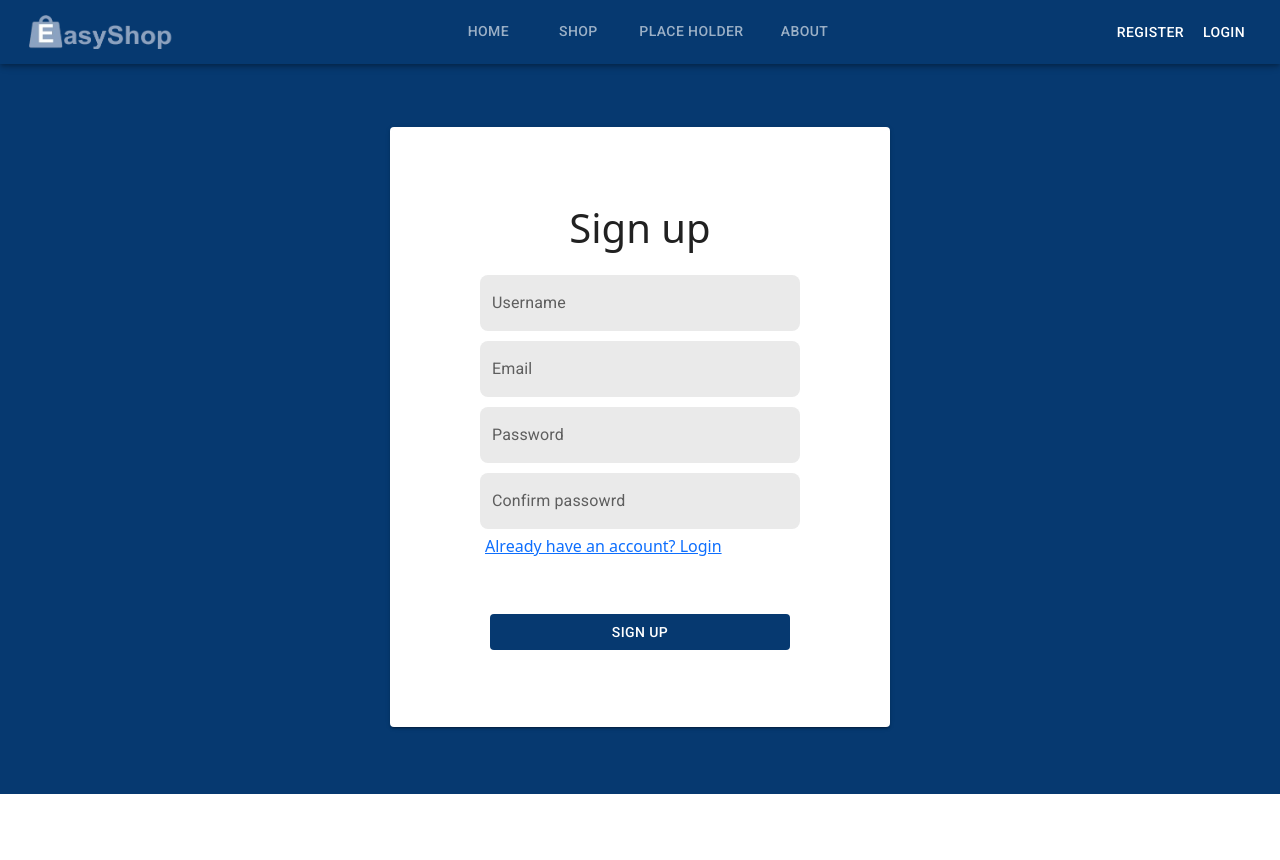
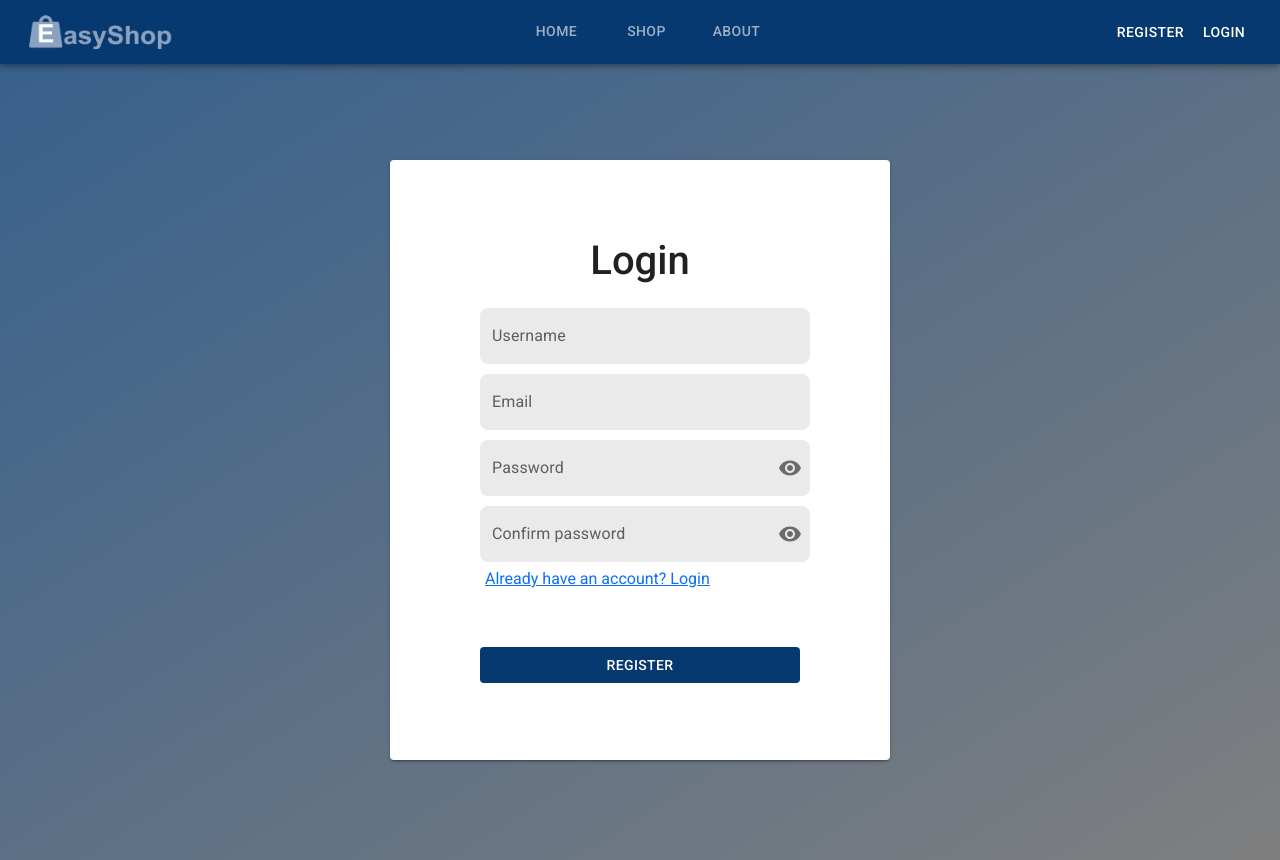
Before and after one commit to fahd209/Easyshop-E-commerce-advanced, a React (Create React App) app in the folder easyshop-client-react/: page /register in a window 1280 px wide. Before the commit the page ends 800 px from the top, so only its background shows below. Built offline with nearby package versions, Linux system fonts and the light colour scheme.

Commit message:
Built and styled login/register form pages

```diff
--- a/easyshop-client-react/src/components/home/Banner.jsx
+++ b/easyshop-client-react/src/components/home/Banner.jsx
@@ -1,6 +1,7 @@
 import React from 'react'
 import { Link } from 'react-router-dom';
 import { Button } from '@mui/material';
+import BannerPhotoGallery from './BannerPhotoGallery';
 const Banner = () => {
   return (
     <div style={{ backgroundColor: '#C0C0C0', fontFamily: 'Roboto, sans-serif'}}>
--- /dev/null
+++ b/easyshop-client-react/src/components/home/BannerPhotoGallery.jsx
@@ -0,0 +1,34 @@
+import React from 'react'
+
+const BannerPhotoGallery = () => {
+  return (
+        <div id="carouselExampleIndicators" class="carousel slide" data-ride="carousel">
+            <ol class="carousel-indicators">
+                <li data-target="#carouselExampleIndicators" data-slide-to="0" class="active"></li>
+                <li data-target="#carouselExampleIndicators" data-slide-to="1"></li>
+                <li data-target="#carouselExampleIndicators" data-slide-to="2"></li>
+            </ol>
+            <div class="carousel-inner">
+                <div class="carousel-item active">
+                <img class="d-block w-100" src="..." alt="First slide"/>
+                </div>
+                <div class="carousel-item">
+                <img class="d-block w-100" src="..." alt="Second slide"/>
+                </div>
+                <div class="carousel-item">
+                <img class="d-block w-100" src="..." alt="Third slide"/>
+                </div>
+            </div>
+            <a class="carousel-control-prev" href="#carouselExampleIndicators" role="button" data-slide="prev">
+                <span class="carousel-control-prev-icon" aria-hidden="true"></span>
+                <span class="sr-only">Previous</span>
+            </a>
+            <a class="carousel-control-next" href="#carouselExampleIndicators" role="button" data-slide="next">
+                <span class="carousel-control-next-icon" aria-hidden="true"></span>
+                <span class="sr-only">Next</span>
+            </a>
+        </div>
+  )
+}
+
+export default BannerPhotoGallery
--- a/easyshop-client-react/src/components/navigationBar/DrawerComp.jsx
+++ b/easyshop-client-react/src/components/navigationBar/DrawerComp.jsx
@@ -14,8 +14,8 @@ import { DisplaySettings } from '@mui/icons-material';
 
     const DrawerComp = () => {
     const [openDrawer, setOpenDrawer] = useState(false);
-    const PAGES = ["Home", "Shop", "Place holder", "About", "Register", "Login"]
-    const PATHS = ["/", "/shop", "/place holder", "/about", "/register", "/login"]
+    const PAGES = ["Home", "Shop", "About", "Register", "Login"]
+    const PATHS = ["/", "/shop", "/about", "/register", "/login"]
 
 
   return (
--- a/easyshop-client-react/src/components/navigationBar/NavigationBar.jsx
+++ b/easyshop-client-react/src/components/navigationBar/NavigationBar.jsx
@@ -7,8 +7,7 @@ import DrawerComp from './DrawerComp';
 const routes = {
     "/":0,
     "/shop":1,
-    "/place holder": 2,
-    "/about":3
+    "/about":2
   }
 const NavigationBar = () => {
     const location = useLocation(); // getting the route
@@ -44,7 +43,6 @@ const NavigationBar = () => {
                 >
                   <Tab label='home' component={Link} to='/' />
                   <Tab label='Shop' component={Link} to='/shop' />
-                  <Tab label='place holder' component={Link} />
                   <Tab label='about' component={Link} to='/about' />
                 </Tabs>
                 <Button onClick={(e) => setValue()} color='inherit' component={Link} to='/register' sx={{marginLeft: 'auto'}}>Register</Button>
--- a/easyshop-client-react/src/components/registerAndLogin/Login.jsx
+++ b/easyshop-client-react/src/components/registerAndLogin/Login.jsx
@@ -1,9 +1,117 @@
-import React from 'react'
+import React, { useState } from 'react'
+import './register.css'
+import './login.css'
+import { Button, Paper, TextField, styled } from '@mui/material'
+import { Link } from 'react-router-dom'
+import IconButton from '@mui/material/IconButton';
+import InputAdornment from '@mui/material/InputAdornment';
+import Visibility from '@mui/icons-material/Visibility';
+import VisibilityOff from '@mui/icons-material/VisibilityOff';
+
+const CustomTextField = styled(TextField)({
+  '& .MuiFilledInput-root': {
+    borderRadius: '8px',
+    backgroundColor: '#eaeaea',
+  },
+  '& .MuiFilledInput-root:before': {
+    borderBottom: 'none',
+  },
+  '& .MuiFilledInput-root:after': {
+    borderBottom: 'none',
+  },
+  '& .MuiFilledInput-root:hover:not(.Mui-disabled):before': {
+    borderBottom: 'none',
+  },
+  margin: '5px',
+  width: '100%', // Add this line to set width to 100%
+});
+
 
 const Login = () => {
+  const [formInfo, setFormInfo] = useState({
+    username: '',
+    password: ''
+  })
+
+  const [showPassword, setShowPassword] = useState(false);
+
+  const handleClickShowPassword = () => setShowPassword((show) => !show);
+
+  const handleMouseDownPassword = (event) => {
+    event.preventDefault();
+  };
+
+  const handleFormChange = (e) => {
+    const {name, value} = e.target;
+    setFormInfo({
+      ...formInfo,
+      [name]:value
+    })
+  }
+
   return (
-    <div style={{marginTop: '150px'}}>
-      <h1>Login</h1>
+    <div className='LoginPage'>
+      <Paper elevation={2} className='form-paper' sx={{ backgroundColor: 'f0f0f0' }} >
+        <form className='loginForm' >
+          <h1>Login</h1>
+          <div className='text-field'>
+            <CustomTextField
+              id="username-input"
+              label="Username"
+              type="input"
+              name='username'
+              value={formInfo.username}
+              onChange={handleFormChange}
+              autoComplete="current-password"
+              variant="filled"
+              InputProps={{
+                style: { backgroundColor: '#eaeaea' }
+              }}
+            />
+
+            <CustomTextField
+              id="password-input"
+              label="Password"
+              value={formInfo.password}
+              onChange={handleFormChange}
+              name='password'
+              type={showPassword ? 'text' : 'password'}
+              variant="filled"
+              InputProps={{
+                endAdornment: (
+                  <InputAdornment position="end">
+                    <IconButton
+                      aria-label="toggle password visibility"
+                      onClick={handleClickShowPassword}
+                      onMouseDown={handleMouseDownPassword}
+                      edge="end"
+                    >
+                      {showPassword ? <VisibilityOff /> : <Visibility />}
+                    </IconButton>
+                  </InputAdornment>
+                ),
+                style: { backgroundColor: '#eaeaea' }
+              }}
+            />
+
+            <p><Link to='/register'>Don't have an account? Register</Link></p>
+          </div>
+          <div className='form-buttons'>
+            <Button
+              sx={{
+                backgroundColor: '#063970',
+                width: '320px',
+                color: 'white',
+                '&:hover': {
+                  backgroundColor: '#063970',
+                  opacity: 0.8,
+                }
+              }}
+            >
+            Login</Button>
+          </div>
+        </form>
+      </Paper>
     </div>
   )
 }
--- a/easyshop-client-react/src/components/registerAndLogin/Register.jsx
+++ b/easyshop-client-react/src/components/registerAndLogin/Register.jsx
@@ -1,10 +1,13 @@
-import React from 'react'
+import React, { useState } from 'react'
 import './register.css'
+import './login.css'
 import { Button, Paper, TextField, styled } from '@mui/material'
-import { Padding } from '@mui/icons-material'
 import { Link } from 'react-router-dom'
+import IconButton from '@mui/material/IconButton';
+import InputAdornment from '@mui/material/InputAdornment';
+import Visibility from '@mui/icons-material/Visibility';
+import VisibilityOff from '@mui/icons-material/VisibilityOff';
 
-const Register = () => {
 const CustomTextField = styled(TextField)({
   '& .MuiFilledInput-root': {
     borderRadius: '8px',
@@ -19,47 +22,118 @@ const Register = () => {
   '& .MuiFilledInput-root:hover:not(.Mui-disabled):before': {
     borderBottom: 'none',
   },
-    margin: '5px'
+  margin: '5px',
+  width: '100%', // Add this line to set width to 100%
 });
+
+const Login = () => {
+  const [formInfo, setFormInfo] = useState({
+    username: '',
+    email: '',
+    password: '',
+    confirmpassword: ''
+  })
+
+  const [showPassword, setShowPassword] = useState(false);
+  const [showConfirmedPassword, setShowConfirmedPassword] = useState(false);
+
+  const handleClickShowPassword = () => setShowPassword((show) => !show);
+  const handleClickShowConfirmedPassowrd = () => setShowConfirmedPassword((show) => !show);
+
+  const handleMouseDownPassword = (event) => {
+    event.preventDefault();
+  };
+
+  const handleFormChange = (e) => {
+    const {name, value} = e.target;
+    setFormInfo({
+      ...formInfo,
+      [name]:value
+    })
+  }
 
   return (
     <div className='registerPage'>
-      <Paper elevation={2} className='form-paper' sx={{backgroundColor: 'f0f0f0'}} >
-
-        <form className='register-form'>
-        <h1>Sign up</h1>
+      <Paper elevation={2} className='form-paper' sx={{ backgroundColor: 'f0f0f0' }} >
+        <form className='loginForm' >
+          <h1>Login</h1>
           <div className='text-field'>
             <CustomTextField
               id="username-input"
               label="Username"
               type="input"
+              name='username'
+              value={formInfo.username}
+              onChange={handleFormChange}
               autoComplete="current-password"
               variant="filled"
               InputProps={{
                 style: { backgroundColor: '#eaeaea' }
               }}
             />
+
             <CustomTextField
               id="email-input"
               label="Email"
               type="input"
+              name='email'
+              value={formInfo.email}
+              onChange={handleFormChange}
               autoComplete="current-password"
               variant="filled"
+              InputProps={{
+                style: { backgroundColor: '#eaeaea' }
+              }}
             />
 
             <CustomTextField
-                id="filled-password-input"
+              id="password-input"
               label="Password"
-                type="password"
-                autoComplete="current-password"
+              value={formInfo.password}
+              onChange={handleFormChange}
+              name='password'
+              type={showPassword ? 'text' : 'password'}
               variant="filled"
+              InputProps={{
+                endAdornment: (
+                  <InputAdornment position="end">
+                    <IconButton
+                      aria-label="toggle password visibility"
+                      onClick={handleClickShowPassword}
+                      onMouseDown={handleMouseDownPassword}
+                      edge="end"
+                    >
+                      {showPassword ? <VisibilityOff /> : <Visibility />}
+                    </IconButton>
+                  </InputAdornment>
+                ),
+                style: { backgroundColor: '#eaeaea' }
+              }}
             />
+
             <CustomTextField
-                id="confirmed-password-input"
-                label="Confirm passowrd"
-                type="password"
-                autoComplete="current-password"
+              id="confirmPassword-input"
+              label="Confirm password"
+              name='confirmpassword'
+              onChange={handleFormChange}
+              value={formInfo.confirmpassword}
+              type={showConfirmedPassword ? 'text' : 'password'}
               variant="filled"
+              InputProps={{
+                endAdornment: (
+                  <InputAdornment position="end">
+                    <IconButton
+                      aria-label="toggle password visibility"
+                      onClick={handleClickShowConfirmedPassowrd}
+                      onMouseDown={handleMouseDownPassword}
+                      edge="end"
+                    >
+                      {showConfirmedPassword ? <VisibilityOff /> : <Visibility />}
+                    </IconButton>
+                  </InputAdornment>
+                ),
+                style: { backgroundColor: '#eaeaea' }
+              }}
             />
             <p><Link to='/login'>Already have an account? Login</Link></p>
           </div>
@@ -67,11 +141,15 @@ const Register = () => {
             <Button
               sx={{
                 backgroundColor: '#063970',
-                width: '300px',
-                color: 'white'
+                width: '320px',
+                color: 'white',
+                '&:hover': {
+                  backgroundColor: '#063970',
+                  opacity: 0.8,
+                }
               }}
-            >Sign up</Button>
-
+            >
+            Register</Button>
           </div>
         </form>
       </Paper>
@@ -79,4 +157,4 @@ const Register = () => {
   )
 }
 
-export default Register
+export default Login
--- a/easyshop-client-react/src/components/registerAndLogin/login.css
+++ b/easyshop-client-react/src/components/registerAndLogin/login.css
@@ -0,0 +1,18 @@
+.LoginPage{
+    margin-top: 60px;
+    background: linear-gradient(to bottom right, rgba(6, 57, 112, 0.8), rgba(0, 0, 0, 0.5));
+    height: 100vh;
+    display: flex;
+    justify-content: center;
+    align-items: center;
+    font-family: Roboto, sans-serif;
+}
+
+.loginForm{
+    height: 600px;
+    width: 500px;
+    display: flex;
+    justify-content: center;
+    align-items: center;
+    flex-direction: column;
+}
--- a/easyshop-client-react/src/components/registerAndLogin/register.css
+++ b/easyshop-client-react/src/components/registerAndLogin/register.css
@@ -1,10 +1,11 @@
 .registerPage{
     margin-top: 60px;
-    background-color: #063970;
-    height: 91.8vh;
+    background: linear-gradient(to bottom right, rgba(6, 57, 112, 0.8), rgba(0, 0, 0, 0.5));
+    height: 100vh;
     display: flex;
     justify-content: center;
     align-items: center;
+    font-family: Roboto, sans-serif;
 }
 
 
--- a/easyshop-client-react/src/components/shop/FilterDrawer.jsx
+++ b/easyshop-client-react/src/components/shop/FilterDrawer.jsx
@@ -15,7 +15,7 @@ const drawerWidth = '60%'
 
 const StyledDrawer = styled(Drawer)(({ theme }) => ({
     '& .MuiDrawer-paper': {
-      width: '100vw',
+      width: '80vw',
       height: '100vh',
       boxSizing: 'border-box',
       position: 'fixed',
--- a/easyshop-client-react/src/components/shop/ProductsCard.jsx
+++ b/easyshop-client-react/src/components/shop/ProductsCard.jsx
@@ -14,7 +14,8 @@ const ProductCard = () => {
         height: '350px',
         display: 'flex',
         flexDirection: 'column',
-        margin: '0px 20px 20px 0'
+        margin: '0px 20px 20px 0',
+        fontFamily: 'Roboto, sans-serif'
       }
   return (
           <MDBCard style={cardSyle}>
--- a/easyshop-client-react/src/components/shop/Shop.jsx
+++ b/easyshop-client-react/src/components/shop/Shop.jsx
@@ -12,18 +12,47 @@ import ProductsCard from './ProductsCard'
 const Shop = () => {
   const [isDrawerOpen, setIsDrawerOpen] = useState(false);
   const theme = useTheme();
-  const isMedium = useMediaQuery(theme.breakpoints.down('md'));
+  const isMedium = useMediaQuery(theme.breakpoints.down('lg'));
   const isSmall = useMediaQuery(theme.breakpoints.down("sm"));
 
   const toggleDrawer = () => { // sets usestate the oppsite of what it is
     setIsDrawerOpen(!isDrawerOpen)
   }
 
+  // grid styles
   const gridSyle = {
     height: '100%',
     marginTop: isSmall ? '56px' : '64px',
     backgroundColor: '#C0C0C0',
     fontFamily: 'Roboto, sans-serif'
+  }
+
+  const headerGrid = {
+    height: '10vh',
+    width: '100%',
+    borderBottom: '1px solid white'
+  }
+
+  const deskTopProductGrid = {
+    height: '100vh',
+    display: 'flex',
+    overflow: 'auto'
+  }
+
+  const productContainer = {
+    display: 'flex',
+    flexWrap: 'wrap',
+    justifyContent: 'center',
+    alignItems: 'center'
+  }
+
+  const mobileProductGrid = {
+    height: '90vh',
+    position: 'relative',
+    display: 'flex',
+    flexWrap: 'wrap',
+    justifyContent: 'center',
+    overflow: 'auto'
   }
 
 
@@ -33,7 +62,7 @@ const Shop = () => {
       {/* Mobile screen */}
       {isMedium ? (
         <>
-          <Grid sx={{ height: '10vh', width: '100%', borderBottom: '1px solid white'}} >
+          <Grid sx={headerGrid} >
 
               <div  className='shop-header'>
                   <Tooltip title='Toggle Filter' >
@@ -47,7 +76,7 @@ const Shop = () => {
               </div>
 
             </Grid>
-            <Grid item xs={12} sx={{height: '90vh', position: 'relative', display: 'flex', flexWrap: 'wrap', justifyContent: 'center', overflow: 'auto'}}>
+            <Grid item xs={12} sx={mobileProductGrid}>
 
               <FilterDrawer open={isDrawerOpen} onClose={toggleDrawer} />
               <ProductsCard />
@@ -64,7 +93,7 @@ const Shop = () => {
       ) : (
 
         <>
-          <Grid sx={{ height: '10vh', width: '100%', borderBottom: '1px solid white'}} >
+          <Grid sx={headerGrid} >
 
             <div className='shop-header'>
               <h1>Products</h1>
@@ -72,11 +101,16 @@ const Shop = () => {
             </div>
 
           </Grid>
-          <Grid item xs={3} sx={{ backgroundColor: '#063970', height: '100vh', borderRight: '1px solid white', display: 'flex', justifyContent: 'center' }}>
+          <Grid item xs={3} sx={{ backgroundColor: '#063970',
+           height: '100vh',
+            borderRight: '1px solid white',
+             display: 'flex',
+              justifyContent: 'center' }}>
+
             <Filter />
           </Grid>
-          <Grid item xs={9} sx={{height: '100vh', display: 'flex', overflow: 'auto'}}>
-            <div style={{display: 'flex', flexWrap: 'wrap'}}>
+          <Grid item xs={9} sx={deskTopProductGrid}>
+            <div style={productContainer}>
               <ProductsCard />
               <ProductsCard />
               <ProductsCard />
```
Lines whose indentation alone changed are shown as unchanged.
